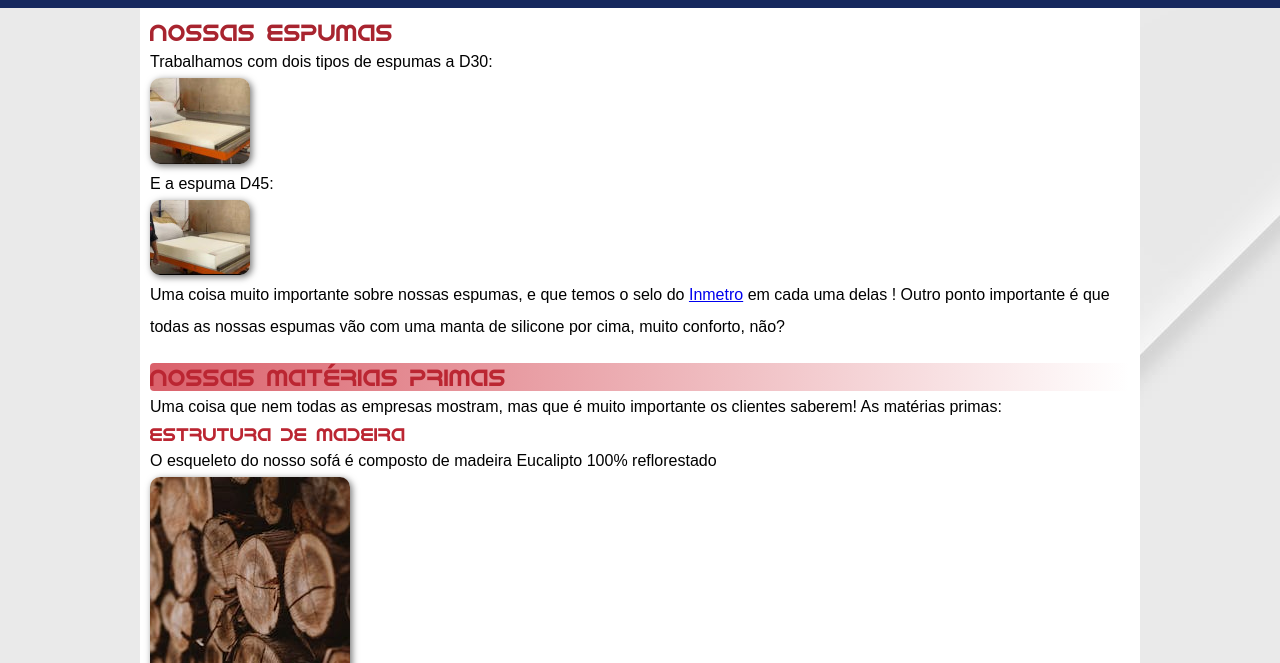
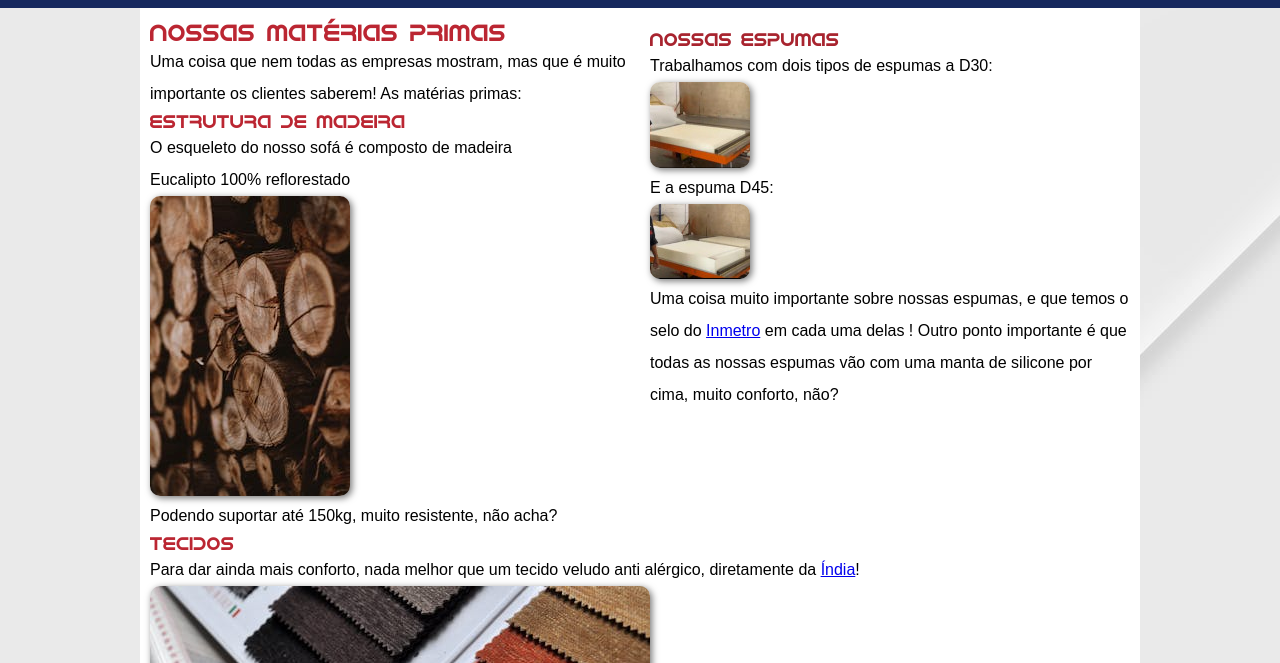
Before and after one commit to vitorguarizo/projeto-america-estofados, a plain HTML site: page projeto1/index.html in a window 1280 px wide. Shown: the part 137-800 px from the top of the page. Drawn offline with Linux system fonts and the light colour scheme.

Commit message:
Initial commit

```diff
--- a/projeto1/index.html
+++ b/projeto1/index.html
@@ -19,7 +19,9 @@
         <a href="#">Fale Conosco</a>
     </nav>
     <main>
-        <article>
+
+        <article class="conteiner">
+            <article class="conteudo">
                 <h1>Nossas espumas</h1>
                 <p>Trabalhamos com dois tipos de espumas a D30:</p>
                 <img src="imagens/espumad30nova.jpeg" alt="">
@@ -27,11 +29,10 @@
                 <img src="imagens/espumad45nova.jpeg" alt="">
                 <p>Uma coisa muito importante sobre nossas espumas, e que temos o selo do <a href="https://www.gov.br/inmetro/pt-br" target="_blank" rel="external">Inmetro</a> em cada uma delas ! Outro ponto importante é que todas as nossas espumas vão com uma manta de silicone por cima, muito conforto, não?</p>
             </article>
-        <article class="lado">
             <h2>Nossas matérias primas</h2>
-            <p>Uma coisa que nem todas as empresas mostram, mas que é muito importante os clientes saberem! As matérias primas:</p>
+            <p>Uma coisa que nem todas as empresas mostram, mas que é muito <br> importante os clientes saberem! As matérias primas:</p>
             <h3>Estrutura de Madeira</h3>
-            <p>O esqueleto do nosso sofá é composto de madeira Eucalipto 100% reflorestado </p>
+            <p>O esqueleto do nosso sofá é composto de madeira <br> Eucalipto 100% reflorestado </p>
             <img src="imagens/madeira.jpg" alt="">
             <p>Podendo suportar até 150kg, muito resistente, não acha?</p>
             <h3>Tecidos</h3>
--- a/projeto1/style/style.css
+++ b/projeto1/style/style.css
@@ -89,7 +89,7 @@ article h2 {
     font-family: var(--fonte-titulo);
     font-weight: normal;
     color: #bb2632;
-    background-image: linear-gradient(to right, var(--cor0), transparent);
+
     border-radius: 4px;
 }
 
@@ -111,6 +111,21 @@ article p.centro {
     color: var(--cor4);
 }
 
+.conteiner {
+
+
+    position: relative;
+}
+
+.conteudo {
+    padding-left: 10px;
+
+    position: absolute;
+
+    left: 50%;
+
+}
+
 img {
     border-radius: 10px;
     box-shadow: 2px 2px 7px rgba(0, 0, 0, 0.548);
```
Lines whose indentation alone changed are shown as unchanged.
